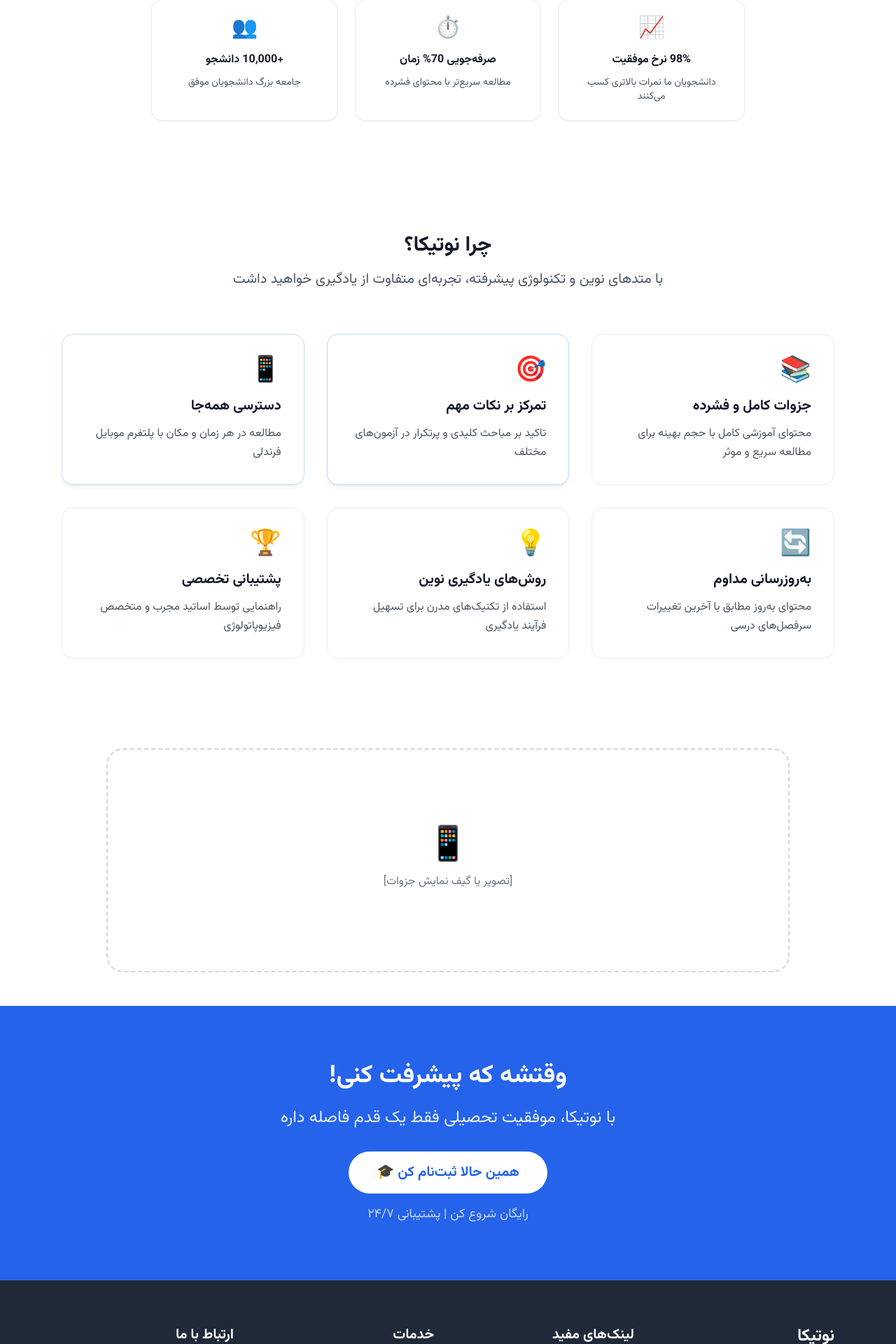
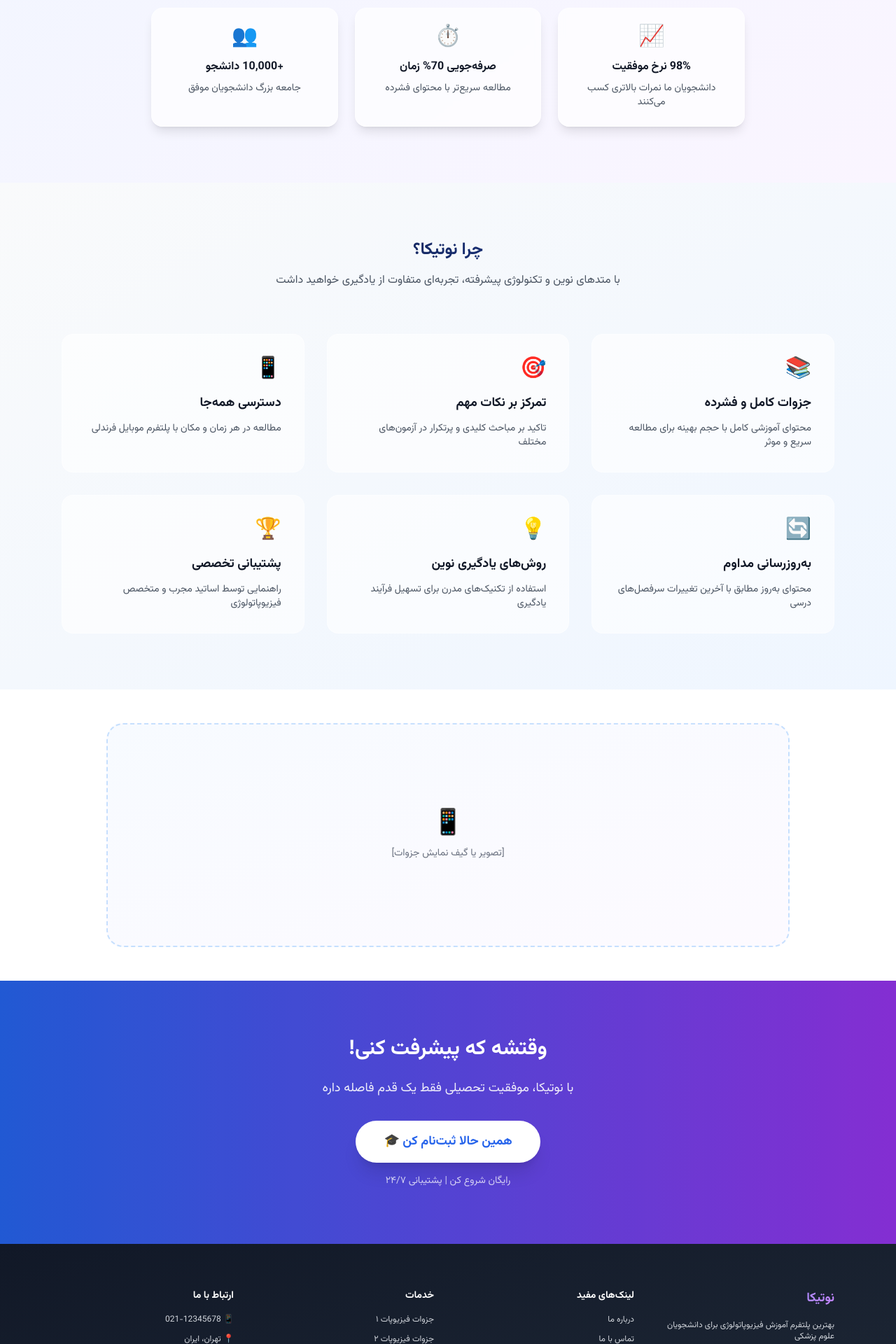
Before and after one commit to callmemahdi01/notica, a React (Vite) app: page / in a window 1280 px wide. Shown: the part 847-2767 px from the top of the page at 70% size. Built offline with nearby package versions, Linux system fonts and the light colour scheme; no server answers.

Commit message:
improved

```diff
--- a/src/components/Site.jsx
+++ b/src/components/Site.jsx
@@ -1,4 +1,4 @@
-import { useState, useEffect } from 'react';
+import { useState, useEffect, memo, useCallback } from 'react';
 import { useNavigate } from 'react-router-dom';
 
 const FEATURES_DATA = [
@@ -16,197 +16,211 @@
   { icon: '👥', title: '+10,000 دانشجو', description: 'جامعه بزرگ دانشجویان موفق' }
 ];
 
-function Navigation({ isVisible, onNavigate }) {
+const MouseGlow = memo(() => {
+  const [position, setPosition] = useState({ x: 0, y: 0 });
+  const [isVisible, setIsVisible] = useState(false);
+
+  useEffect(() => {
+    const handleMouseMove = (e) => {
+      setPosition({ x: e.clientX, y: e.clientY });
+      if (!isVisible) setIsVisible(true);
+    };
+    const handleMouseLeave = () => setIsVisible(false);
+
+    window.addEventListener('mousemove', handleMouseMove);
+    window.addEventListener('mouseleave', handleMouseLeave);
+
+    return () => {
+      window.removeEventListener('mousemove', handleMouseMove);
+      window.removeEventListener('mouseleave', handleMouseLeave);
+    };
+  }, [isVisible]);
+
   return (
-    <nav className="sticky top-4 z-50 mx-auto max-w-5xl rounded-full border border-white/30 bg-white/50 p-2 backdrop-blur-lg">
+    <div
+      className={`pointer-events-none fixed z-50 h-8 w-8 -translate-x-1/2 -translate-y-1/2 rounded-full transition-opacity duration-300 ${isVisible ? 'opacity-100' : 'opacity-0'}`}
+      style={{
+        left: position.x,
+        top: position.y,
+        background: 'radial-gradient(circle, rgba(59, 130, 246, 0.25) 0%, rgba(59, 130, 246, 0.25) 30%, rgba(59, 130, 246, 0.1) 60%, transparent 100%)'
+      }}
+    />
+  );
+});
+
+const Navigation = ({ isVisible, onNavigate }) => (
+  <nav className="sticky top-4 z-40 mx-auto max-w-5xl rounded-full border border-white/30 bg-white/60 p-2 shadow-lg backdrop-blur">
     <div className="mx-auto flex items-center justify-between px-6 py-3">
       <div className={`transition-all duration-700 ${isVisible ? 'translate-x-0 opacity-100' : '-translate-x-4 opacity-0'}`}>
-          <h1 className="text-xl font-bold text-blue-700">نوتیکا 🎓</h1>
+        <h1 className="bg-gradient-to-r from-blue-600 to-purple-600 bg-clip-text text-2xl font-bold text-transparent">نوتیکا 🎓</h1>
       </div>
       <button
-          onClick={() => onNavigate('/login')}
-          className={`transform rounded-full bg-blue-600 px-6 py-2 font-medium text-white transition-all duration-300 hover:bg-blue-700 ${isVisible ? 'translate-x-0 opacity-100' : 'translate-x-4 opacity-0'}`}
+        onClick={onNavigate}
+        className={`transform rounded-full bg-gradient-to-r from-blue-600 to-purple-600 px-6 py-2 text-sm font-medium text-white transition-all duration-300 hover:scale-105 hover:shadow-lg ${isVisible ? 'translate-x-0 opacity-100' : 'translate-x-4 opacity-0'}`}
       >
         ورود / ثبت‌نام
       </button>
     </div>
   </nav>
 );
-}
 
-function HeroSection({ isVisible, onNavigate }) {
-  return (
-    <section className="relative bg-white pb-20 pt-16 text-center">
+const StatsGrid = ({ isVisible }) => (
+  <div className={`grid grid-cols-1 gap-6 transition-all delay-600 duration-1000 md:grid-cols-3 ${isVisible ? 'translate-y-0 opacity-100' : 'translate-y-8 opacity-0'}`}>
+    {STATS_DATA.map((stat) => (
+      <div key={stat.title} className="group transform rounded-2xl border border-white/30 bg-white/70 p-6 shadow-lg backdrop-blur-sm transition-all duration-300 hover:-translate-y-2 hover:bg-white/90 hover:shadow-xl">
+        <div className="mb-3 text-3xl group-hover:scale-110 transition-transform duration-300">{stat.icon}</div>
+        <h3 className="mb-2 text-base font-semibold text-gray-900">{stat.title}</h3>
+        <p className="text-sm text-gray-600">{stat.description}</p>
+      </div>
+    ))}
+  </div>
+);
+
+const HeroSection = ({ isVisible, onNavigate }) => (
+  <section className="relative bg-gradient-to-br from-blue-50 to-purple-50 pb-20 pt-16 text-center">
     <div className="mx-auto max-w-4xl px-6">
       <div className={`transition-all duration-1000 ${isVisible ? 'translate-y-0 opacity-100' : 'translate-y-8 opacity-0'}`}>
-          <h1 className="mb-6 text-4xl font-bold leading-tight text-gray-900 md:text-5xl">
-            آماده موفقیت در آزمون‌های <span className="text-blue-600">فیزیوپاتولوژی</span> هستید؟
+        <h1 className="mb-6 text-3xl font-bold leading-tight text-gray-900 md:text-4xl">
+          آماده موفقیت در آزمون‌های <span className="bg-gradient-to-r from-blue-600 to-purple-600 bg-clip-text text-transparent">فیزیوپاتولوژی</span> هستید؟
         </h1>
       </div>
       <div className={`delay-200 transition-all duration-1000 ${isVisible ? 'translate-y-0 opacity-100' : 'translate-y-8 opacity-0'}`}>
-          <p className="mb-10 text-xl text-gray-600">
+        <p className="mb-10 text-lg text-gray-600">
           بهترین جزوات فیزیوپاتولوژی با کیفیت بالا و حجم بهینه
         </p>
       </div>
       <div className={`delay-400 mb-16 flex flex-col justify-center gap-4 transition-all duration-1000 sm:flex-row ${isVisible ? 'translate-y-0 opacity-100' : 'translate-y-8 opacity-0'}`}>
-          <button onClick={() => onNavigate('/login')} className="transform rounded-full bg-blue-600 px-8 py-4 font-medium text-white transition-all duration-300 hover:scale-105 hover:bg-blue-700">
-            شروع کنید (رایگان) 🚀
+        <button onClick={onNavigate} className="group transform rounded-full bg-gradient-to-r from-blue-600 to-purple-600 px-8 py-3 text-base font-medium text-white shadow-lg transition-all duration-300 hover:scale-105 hover:shadow-xl">
+          <span className="group-hover:scale-110 transition-transform duration-300">شروع کنید (رایگان) 🚀</span>
         </button>
-          <button className="transform rounded-full border border-blue-200 bg-white px-8 py-4 font-medium text-blue-600 transition-all duration-300 hover:scale-105 hover:bg-gray-100">
+        <button className="transform rounded-full border-2 border-blue-200 bg-white/80 px-8 py-3 text-base font-medium text-blue-600 backdrop-blur-sm transition-all duration-300 hover:scale-105 hover:bg-blue-50 hover:border-blue-300">
           نمونه جزوات
         </button>
       </div>
-        <div className="mx-auto mb-16 flex h-80 max-w-3xl items-center justify-center rounded-3xl bg-gray-50 p-2">
+      <div className="mx-auto mb-16 flex items-center justify-center rounded-3xl bg-white/60 shadow-xl backdrop-blur-sm border border-white/30">
         <img src="/assets/1.png" alt="نمایش جزوات" className="h-full rounded-2xl object-contain" />
       </div>
       <StatsGrid isVisible={isVisible} />
     </div>
   </section>
 );
-}
 
-function StatsGrid({ isVisible }) {
-  return (
-    <div className={`grid grid-cols-1 gap-6 transition-all delay-600 duration-1000 md:grid-cols-3 ${isVisible ? 'translate-y-0 opacity-100' : 'translate-y-8 opacity-0'}`}>
-      {STATS_DATA.map((stat, index) => (
-        <div key={index} className="transform rounded-2xl border border-gray-200/80 bg-white p-6 shadow-sm transition-transform duration-300 hover:-translate-y-1">
-          <div className="mb-3 text-3xl">{stat.icon}</div>
-          <h3 className="mb-2 font-semibold text-gray-900">{stat.title}</h3>
-          <p className="text-sm text-gray-600">{stat.description}</p>
-        </div>
-      ))}
-    </div>
-  );
-}
-
-function FeaturesSection({ activeFeature }) {
-  return (
-    <section className="bg-white py-20">
+const FeaturesSection = memo(() => (
+  <section className="bg-gradient-to-br from-gray-50 to-blue-50 py-20">
     <div className="mx-auto max-w-6xl px-6">
       <div className="mb-16 text-center">
-          <h2 className="mb-4 text-3xl font-bold text-gray-900">چرا نوتیکا؟</h2>
-          <p className="mx-auto max-w-2xl text-xl text-gray-600">
+        <h2 className="mb-4 text-2xl font-bold bg-gradient-to-r from-gray-900 to-blue-800 bg-clip-text text-transparent">چرا نوتیکا؟</h2>
+        <p className="mx-auto max-w-2xl text-base text-gray-600">
           با متدهای نوین و تکنولوژی پیشرفته، تجربه‌ای متفاوت از یادگیری خواهید داشت
         </p>
       </div>
       <div className="grid gap-8 md:grid-cols-2 lg:grid-cols-3">
-          {FEATURES_DATA.map((feature, index) => (
+        {FEATURES_DATA.map((feature) => (
           <div
-              key={index}
-              className={`rounded-2xl border p-8 transition-all duration-300 ${activeFeature === index ? 'border-blue-300 shadow-lg' : 'border-gray-200/80 hover:border-blue-200'}`}
+            key={feature.title}
+            className="group rounded-2xl border border-white/40 bg-white/60 p-8 transition-all duration-500 hover:-translate-y-1 hover:border-blue-200 hover:bg-white/80 hover:shadow-lg"
           >
-              <div className="mb-4 text-4xl">{feature.icon}</div>
-              <h3 className="mb-3 text-xl font-semibold text-gray-900">{feature.title}</h3>
-              <p className="text-gray-600">{feature.description}</p>
+            <div className="mb-4 text-3xl group-hover:scale-110 transition-transform duration-300">{feature.icon}</div>
+            <h3 className="mb-3 text-lg font-semibold text-gray-900">{feature.title}</h3>
+            <p className="text-sm text-gray-600">{feature.description}</p>
           </div>
         ))}
       </div>
     </div>
   </section>
-  );
-}
+));
 
-function ImageShowcase() {
-  return (
-    <div className="py-12">
+const ImageShowcase = memo(() => (
+  <div className="py-12 bg-white">
     <div className="mx-auto max-w-5xl px-6">
-        <div className="flex h-80 items-center justify-center rounded-3xl border-2 border-dashed border-gray-300 bg-white p-4">
+      <div className="group flex h-80 items-center justify-center rounded-3xl border-2 border-dashed border-blue-300/50 bg-gradient-to-br from-blue-50/50 to-purple-50/50 p-4 transition-all duration-300 hover:border-blue-400/70 hover:bg-gradient-to-br hover:from-blue-100/50 hover:to-purple-100/50">
         <div className="text-center text-gray-500">
-            <div className="mb-3 text-5xl">📱</div>
-            <p>[تصویر یا گیف نمایش جزوات]</p>
+          <div className="mb-3 text-4xl group-hover:scale-110 transition-transform duration-300">📱</div>
+          <p className="text-sm font-medium">[تصویر یا گیف نمایش جزوات]</p>
         </div>
       </div>
     </div>
   </div>
-  );
-}
+));
 
-function CallToAction({ onNavigate }) {
-  return (
-    <section className="bg-blue-600 py-20 text-white">
-      <div className="mx-auto max-w-4xl px-6 text-center">
-        <h2 className="mb-6 text-4xl font-bold">وقتشه که پیشرفت کنی!</h2>
-        <p className="mb-8 text-2xl opacity-90">
+const CallToAction = ({ onNavigate }) => (
+  <section className="bg-gradient-to-r from-blue-600 to-purple-600 py-20 text-white relative overflow-hidden">
+    <div className="absolute inset-0 bg-black/10"></div>
+    <div className="mx-auto max-w-4xl px-6 text-center relative z-10">
+      <h2 className="mb-6 text-3xl font-bold">وقتشه که پیشرفت کنی!</h2>
+      <p className="mb-8 text-lg opacity-90">
         با نوتیکا، موفقیت تحصیلی فقط یک قدم فاصله داره
       </p>
       <div className="space-y-4">
-          <button onClick={() => onNavigate('/app')} className="transform rounded-full bg-white px-10 py-4 text-xl font-bold text-blue-600 transition-all duration-300 hover:scale-105 hover:bg-gray-100">
-            همین حالا ثبت‌نام کن 🎓
+        <button onClick={onNavigate} className="group transform rounded-full bg-white px-10 py-4 text-lg font-bold text-blue-600 shadow-xl transition-all duration-300 hover:scale-110 hover:bg-gray-50">
+          <span className="group-hover:scale-105 transition-transform duration-300">همین حالا ثبت‌نام کن 🎓</span>
         </button>
-          <p className="text-lg opacity-75">رایگان شروع کن | پشتیبانی ۲۴/۷</p>
+        <p className="text-sm opacity-75">رایگان شروع کن | پشتیبانی ۲۴/۷</p>
       </div>
     </div>
   </section>
 );
-}
 
-function Footer() {
-  return (
-    <footer className="bg-gray-800 py-16 text-gray-300">
+const Footer = memo(() => (
+  <footer className="bg-gradient-to-br from-gray-900 to-gray-800 py-16 text-gray-300">
     <div className="mx-auto max-w-6xl px-6">
-        <div className="grid grid-cols-1 gap-10 text-lg md:grid-cols-4">
+      <div className="grid grid-cols-1 gap-10 text-sm md:grid-cols-4">
         <div>
-            <h3 className="mb-4 text-2xl font-bold text-white">نوتیکا</h3>
-            <p className="mb-4">بهترین پلتفرم آموزش فیزیوپاتولوژی برای دانشجویان علوم پزشکی</p>
-            <p>📧 info@notica.ir</p>
+          <h3 className="mb-4 text-lg font-bold bg-gradient-to-r from-blue-400 to-purple-400 bg-clip-text text-transparent">نوتیکا</h3>
+          <p className="mb-4 text-xs">بهترین پلتفرم آموزش فیزیوپاتولوژی برای دانشجویان علوم پزشکی</p>
+          <p className="text-xs hover:text-blue-400 transition-colors duration-300">📧 info@notica.ir</p>
         </div>
         <div>
-            <h4 className="mb-4 text-xl font-semibold text-white">لینک‌های مفید</h4>
-            <ul className="space-y-3">
-              <li><a href="#" className="transition-colors hover:text-white">درباره ما</a></li>
-              <li><a href="#" className="transition-colors hover:text-white">تماس با ما</a></li>
-              <li><a href="#" className="transition-colors hover:text-white">سوالات متداول</a></li>
+          <h4 className="mb-4 text-sm font-semibold text-white">لینک‌های مفید</h4>
+          <ul className="space-y-3 text-xs">
+            <li><a href="#" className="transition-colors duration-300 hover:text-blue-400">درباره ما</a></li>
+            <li><a href="#" className="transition-colors duration-300 hover:text-blue-400">تماس با ما</a></li>
+            <li><a href="#" className="transition-colors duration-300 hover:text-blue-400">سوالات متداول</a></li>
           </ul>
         </div>
         <div>
-            <h4 className="mb-4 text-xl font-semibold text-white">خدمات</h4>
-            <ul className="space-y-3">
-              <li><a href="#" className="transition-colors hover:text-white">جزوات فیزیوپات ۱</a></li>
-              <li><a href="#" className="transition-colors hover:text-white">جزوات فیزیوپات ۲</a></li>
-              <li><a href="#" className="transition-colors hover:text-white">آزمون‌های آزمایشی</a></li>
+          <h4 className="mb-4 text-sm font-semibold text-white">خدمات</h4>
+          <ul className="space-y-3 text-xs">
+            <li><a href="#" className="transition-colors duration-300 hover:text-blue-400">جزوات فیزیوپات ۱</a></li>
+            <li><a href="#" className="transition-colors duration-300 hover:text-blue-400">جزوات فیزیوپات ۲</a></li>
+            <li><a href="#" className="transition-colors duration-300 hover:text-blue-400">آزمون‌های آزمایشی</a></li>
           </ul>
         </div>
         <div>
-            <h4 className="mb-4 text-xl font-semibold text-white">ارتباط با ما</h4>
-            <ul className="space-y-3">
-              <li>📱 021-12345678</li>
-              <li>📍 تهران، ایران</li>
+          <h4 className="mb-4 text-sm font-semibold text-white">ارتباط با ما</h4>
+          <ul className="space-y-3 text-xs">
+            <li className="hover:text-blue-400 transition-colors duration-300">📱 021-12345678</li>
+            <li className="hover:text-blue-400 transition-colors duration-300">📍 تهران، ایران</li>
           </ul>
         </div>
       </div>
-        <div className="mt-12 border-t border-gray-700 pt-8 text-center text-gray-400">
+      <div className="mt-12 border-t border-gray-700 pt-8 text-center text-xs text-gray-400">
         <p>© 2025 نوتیکا - تمامی حقوق محفوظ است</p>
       </div>
     </div>
   </footer>
-  );
-}
+));
 
-function Site() {
+function LandingPage() {
+  const [isVisible, setIsVisible] = useState(false);
   const navigate = useNavigate();
-  const [isVisible, setIsVisible] = useState(false);
-  const [activeFeature, setActiveFeature] = useState(0);
 
-  const handleNavigate = (path) => navigate(path);
+  const handleNavigate = useCallback(() => {
+    navigate('/app');
+  }, [navigate]);
 
   useEffect(() => {
-    setIsVisible(true);
-
-    const featureInterval = setInterval(() => {
-      setActiveFeature((prev) => (prev + 1) % FEATURES_DATA.length);
-    }, 3000);
-
-    return () => {
-      clearInterval(featureInterval);
-    };
+    const timer = setTimeout(() => setIsVisible(true), 100);
+    return () => clearTimeout(timer);
   }, []);
 
   return (
-    <div className="min-h-screen bg-white text-gray-800">
+    <div className="min-h-screen bg-white text-gray-800 relative">
+      <MouseGlow />
       <Navigation isVisible={isVisible} onNavigate={handleNavigate} />
       <main>
         <HeroSection isVisible={isVisible} onNavigate={handleNavigate} />
-        <FeaturesSection activeFeature={activeFeature} />
+        <FeaturesSection />
         <ImageShowcase />
         <CallToAction onNavigate={handleNavigate} />
         <Footer />
@@ -215,4 +229,4 @@
   );
 }
 
-export default Site;
+export default LandingPage;
```
Lines whose indentation alone changed are shown as unchanged.
